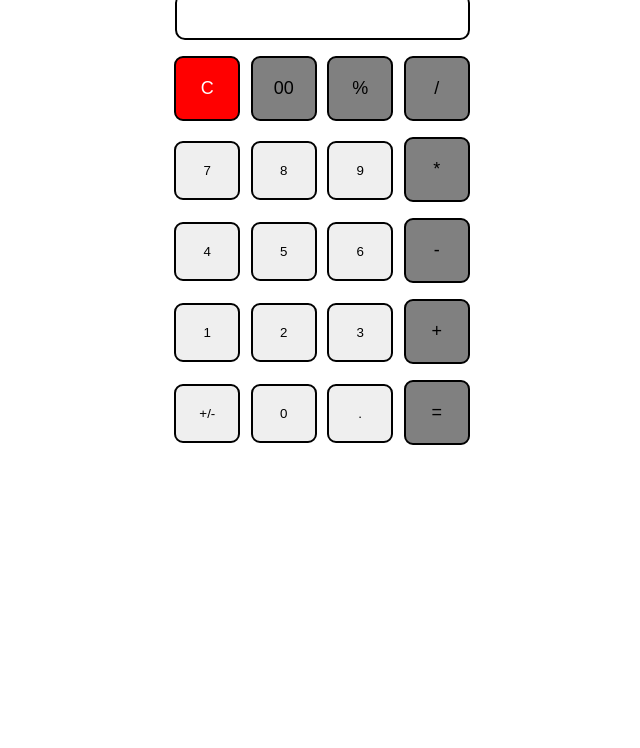
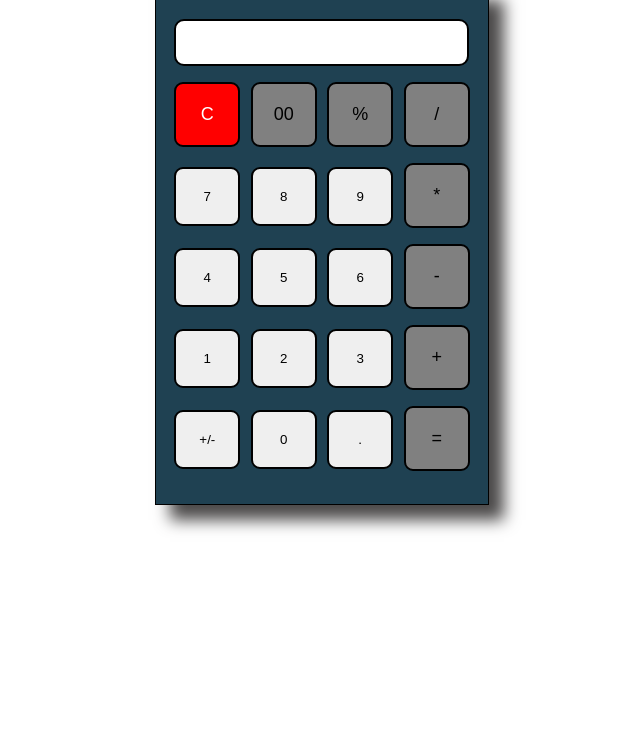
Before and after one commit to saaemajethra/Calculator, a plain HTML site: page index.html in a window 1280 px wide. Shown: the part 52-800 px from the top of the page, without its empty margins (318-958 px from the left). Drawn offline with Linux system fonts and the light colour scheme.

Commit message:
Update style.css

```diff
--- a/style.css
+++ b/style.css
@@ -7,6 +7,14 @@
 body,html{
     height: 100%;
     width: 100%;
+}
+.container{
+    min-width:30vh;
+    width: fit-content;
+    border:1px solid black;
+    padding: 25px 15px;
+    background-color: rgb(31, 65, 82);
+    box-shadow: 15px 15px 15px rgb(75, 73, 73);
 }
 .button{
     padding: 20px;
```
